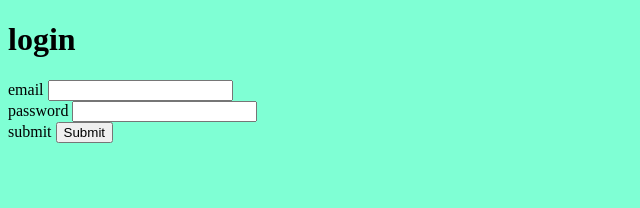
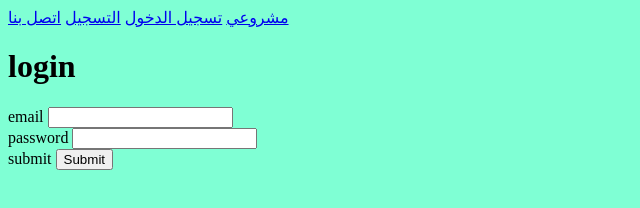
Before and after one commit to AhmedDevX/-6, a plain HTML site: page تسجيل الدخول.html in a window 1280 px wide. Shown: the whole page, without its empty margins (0-640 px from the left). Drawn offline with Linux system fonts and the light colour scheme.

Commit message:
Add files via upload

```diff
--- a/تسجيل الدخول.html
+++ b/تسجيل الدخول.html
@@ -4,12 +4,24 @@
 <head>
     <meta charset="UTF-8">
     <meta name="viewport" content="width=device-width, initial-scale=1.0">
-    <title>Document</title>
+    <title>تسجيل الدخول</title>
 </head>
 
 
-<body  style="background-color: aquamarine;"
-    <center>
+<body style="background-color: aquamarine;" <center>
+
+    <nav>
+
+        <a href="index.html">مشروعي</a>
+        <a href="تسجيل الدخول.html">تسجيل الدخول</a>
+        <a href="التسجيل.html">التسجيل</a>
+        <a href="اتصل بنا.html">اتصل بنا</a>
+
+    </nav>
+
+
+
+
 
     <h1>login</h1>
     <form>
@@ -40,8 +52,7 @@
 
 
 
-
-
+    </form>
 
 
 </body>
```
Also changed, not shown: اتصل بنا.html (+16 -0 lines), التسجيل.html (+15 -1 lines). Lines whose indentation alone changed are shown as unchanged.
